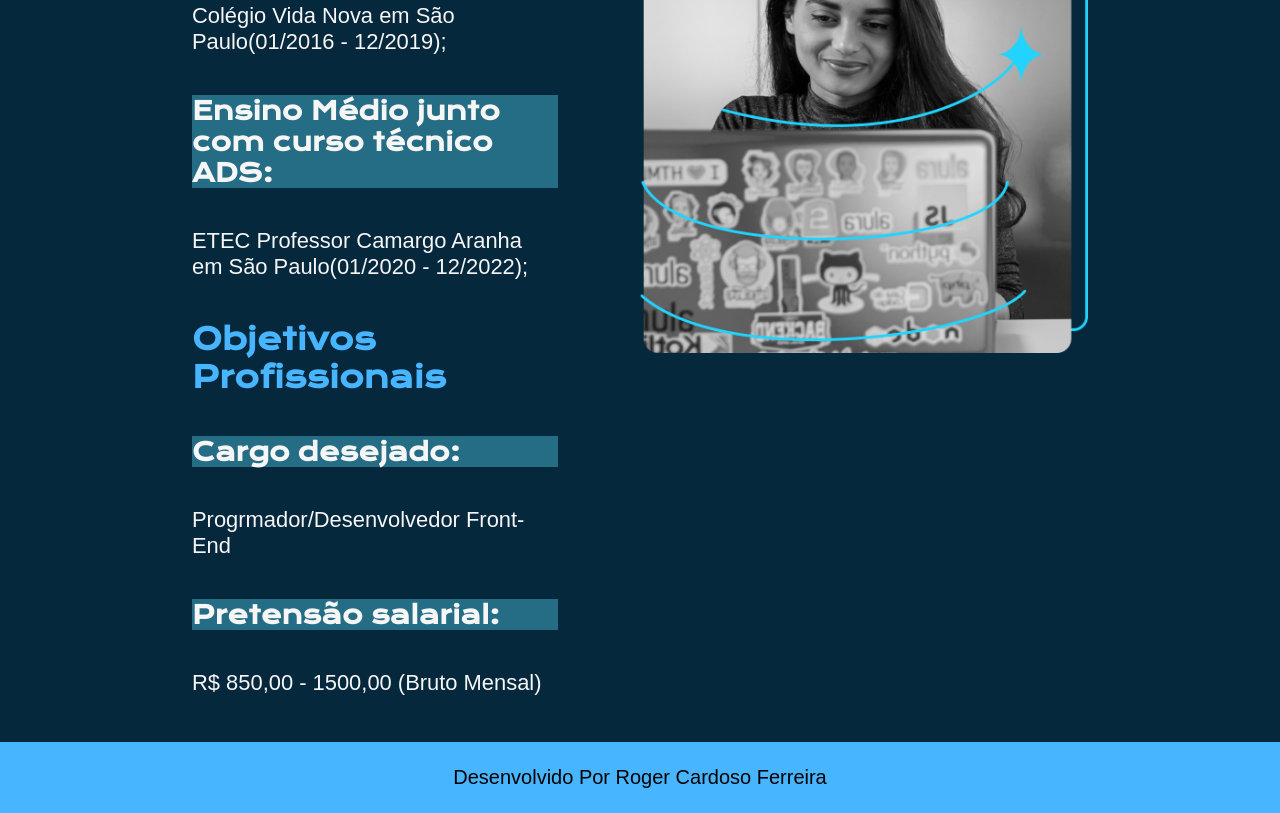
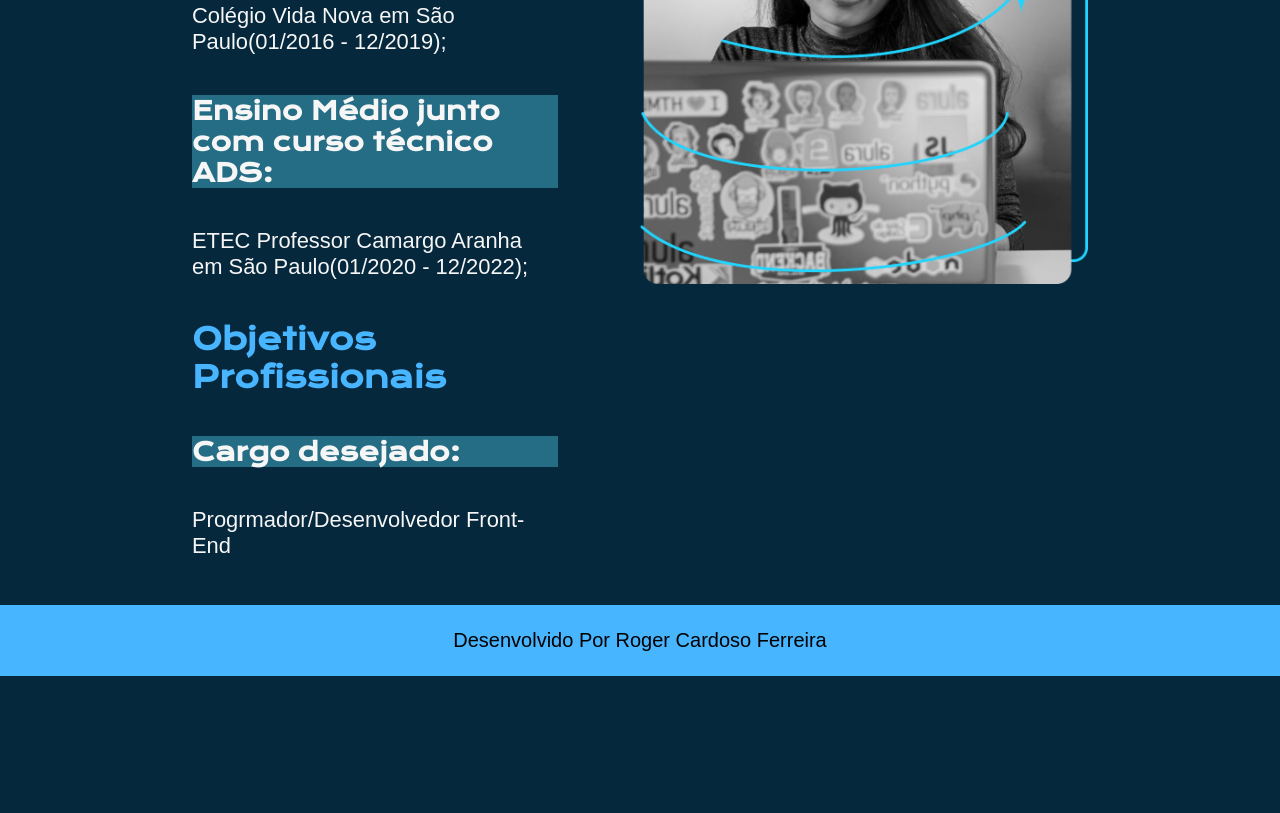
Before and after one commit to rogercf17/Meu-Portfolio, a plain HTML site: page Meu Site/curriculo.html in a window 1280 px wide. Shown: the part 369-1182 px from the top of the page. After the commit the page ends 1045 px from the top, so only its background shows below. Drawn offline with nearby package versions, Linux system fonts and the light colour scheme.

Commit message:
Update curriculo.html

```diff
--- a/Meu Site/curriculo.html
+++ b/Meu Site/curriculo.html
@@ -26,8 +26,6 @@
             <h2 class="contentSubtitle">Objetivos Profissionais</h2>
             <h3 class="contentLegend">Cargo desejado:</h3>
             <p class="contentP">Progrmador/Desenvolvedor Front-End</p>
-            <h3 class="contentLegend">Pretensão salarial:</h3>
-            <p class="contentP">R$ 850,00 - 1500,00 (Bruto Mensal)</p>
         </section>
         <img class="image" src="images/Imagem.png" alt="Foto da Joana Santos programando">
     </main>
```
